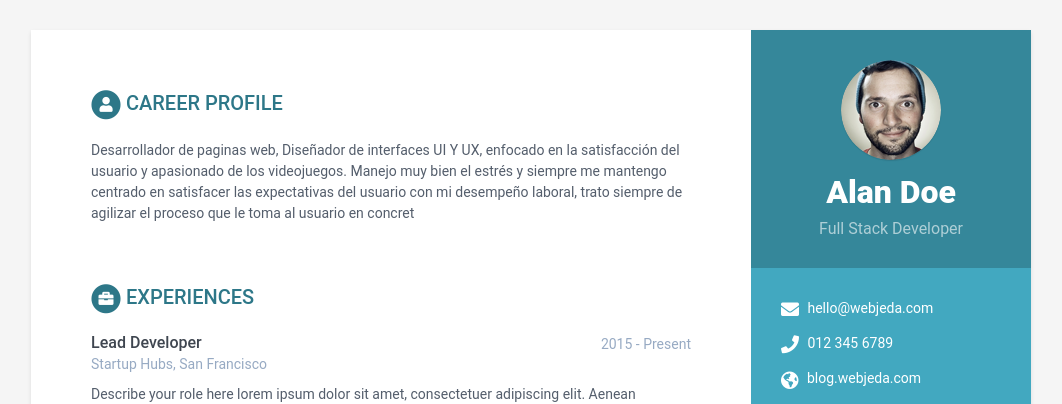
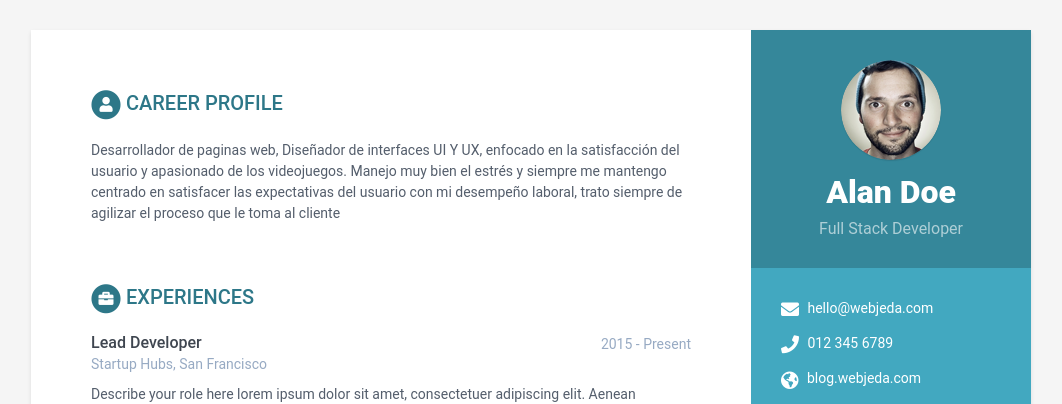
Before and after one commit to KevinC99/good-birch-4e19a, a Jekyll site: the page built from index.html, in a window 1280 px wide. Shown: the top 404 px of the page, without its empty margins (109-1171 px from the left). Built offline with Jekyll 4.4.1, drawn with Linux system fonts in a browser that asks for light colours.

Commit message:
data.yml: updated summary in career-profile

```diff
--- a/_data/data.yml
+++ b/_data/data.yml
@@ -37,7 +37,7 @@ career-profile:
      Desarrollador de paginas web, Diseñador de interfaces UI Y UX, enfocado en la satisfacción del usuario y apasionado de los videojuegos.
     Manejo muy bien el estrés y siempre me mantengo centrado en satisfacer las
     expectativas del usuario con mi desempeño laboral, trato siempre de agilizar
-    el proceso que le toma al usuario en concret
+    el proceso que le toma al cliente
 education:
   - degree: MSc in Computer Science
     university: University of London
```
